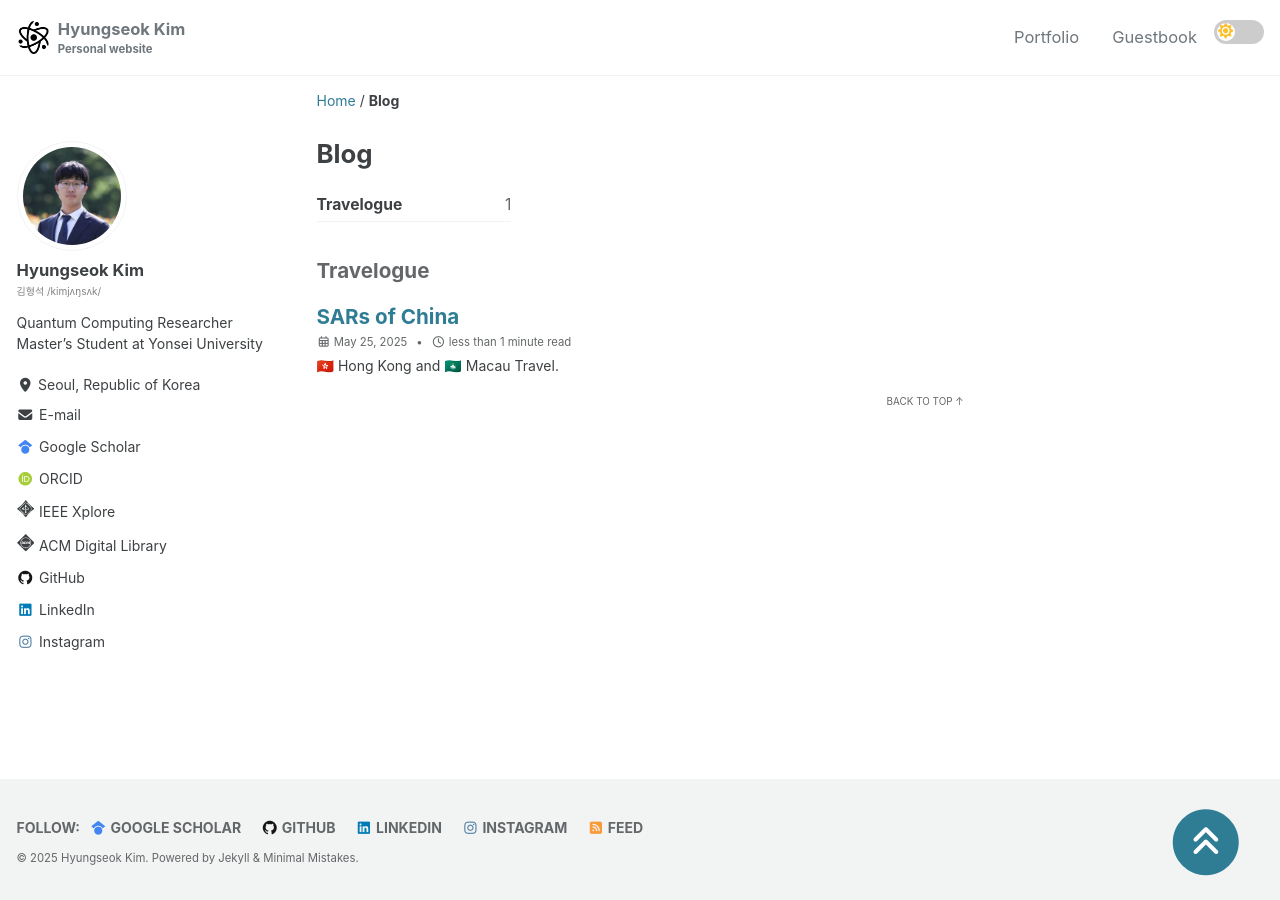
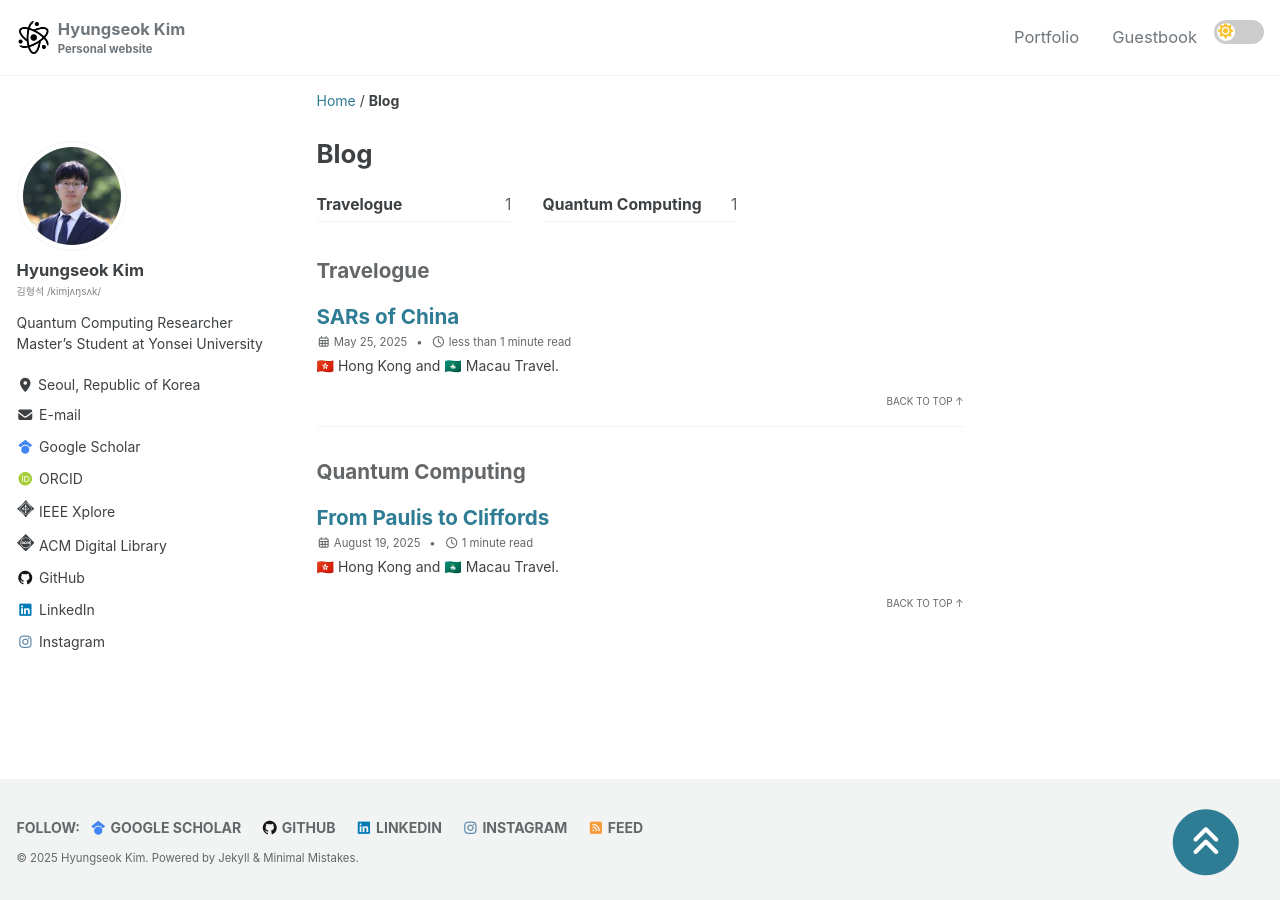
Before and after one commit to fluorite42/fluorite42.github.io, a Jekyll site: the page built from _pages/blog.md, in a window 1280 px wide. Built offline with Jekyll 4.4.1, drawn with Linux system fonts in a browser that asks for light colours; cached includes are drawn as plain includes; emoji names are drawn with the system emoji font; some of the changed lines change nothing that is shown.

Commit message:
ADD Post

```diff
--- a/_includes/scripts.html
+++ b/_includes/scripts.html
@@ -68,3 +68,21 @@
 <script>
   feather.replace();  // Initialize Feather Icons
 </script>
+
+<!-- Add LaTeX support -->
+<script type="text/javascript" async
+    src="https://cdnjs.cloudflare.com/ajax/libs/mathjax/2.7.5/latest.js?config=TeX-MML-AM_CHTML">
+</script>
+
+<script type="text/x-mathjax-config">
+  MathJax.Hub.Config({
+    extensions: ["tex2jax.js"],
+    jax: ["input/TeX", "output/HTML-CSS"],
+    tex2jax: {
+      inlineMath: [ ['$','$'], ["\\(","\\)"] ],
+      displayMath: [ ['$$','$$'], ["\\[","\\]"] ],
+      processEscapes: true
+    },
+    "HTML-CSS": { availableFonts: ["TeX"] }
+  });
+</script>
--- /dev/null
+++ b/_posts/2025-08-19-QC1.md
@@ -0,0 +1,131 @@
+---
+title: "From Paulis to Cliffords"
+excerpt: ":hong_kong: Hong Kong and :macau: Macau Travel."
+category: Quantum Computing
+
+toc: true
+toc_sticky: true
+toc_label: "From Paulis to Cliffords"
+
+date: 2025-08-19
+last_modified_at: 2025-08-19
+---
+
+
+
+This post is about qubits, the fundamental operations we can perform on them, and how these operations give rise to powerful algebraic structures.
+We'll explore the Pauli matrices, the Pauli group, and the Clifford group, which play a central role in everything from quantum algorithms to error correction.
+
+
+##  qubit States and the Pauli Matrices
+
+In classical computing, the fundamental unit is the **bit**, which can be either 0 or 1. In quantum computing, it's the **qubit**. A qubit can exist in a state of 0, 1, or a **superposition** of both. We represent the basis states, `|0>` and `|1>`, as vectors:
+
+$$
+|0\rangle = \begin{pmatrix} 1 \\ 0 \end{pmatrix}, \quad |1\rangle = \begin{pmatrix} 0 \\ 1 \end{pmatrix}
+$$
+
+Quantum operations, or **gates**, are represented by matrices that act on these state vectors. The most fundamental set of operations are the **Pauli matrices**.
+
+* **Identity (I):** The "do nothing" gate.
+    $$ I = \begin{pmatrix} 1 & 0 \\ 0 & 1 \end{pmatrix} $$
+* **Pauli-X (X):** This is the quantum equivalent of a classical NOT gate. It flips `|0>` to `|1>` and vice-versa. It's often called a **bit-flip**.
+    $$ X = \begin{pmatrix} 0 & 1 \\ 1 & 0 \end{pmatrix} $$
+* **Pauli-Z (Z):** This gate leaves `|0>` unchanged but flips the sign (or phase) of `|1>`. It's often called a **phase-flip**.
+    $$ Z = \begin{pmatrix} 1 & 0 \\ 0 & -1 \end{pmatrix} $$
+* **Pauli-Y (Y):** This gate applies both a bit-flip and a phase-flip.
+    $$ Y = \begin{pmatrix} 0 & -i \\ i & 0 \end{pmatrix} $$
+
+These matrices have some crucial properties. They are both **Hermitian** ($A = A^\dagger$) and **Unitary** ($A A^\dagger = I$), which implies that $A^2 = I$. They also have a fascinating relationship: $XYZ = iI$.
+
+<!-- ---
+
+## The Pauli Group ($P_1$)  групи
+
+The Pauli matrices form the basis of a larger structure called the **Pauli Group**. The single-qubit Pauli group, denoted $P_1$, consists of the four Pauli matrices along with global phase factors of $\pm 1$ and $\pm i$. This gives a total of 16 elements:
+
+$$
+P_1 = \{\pm I, \pm iI, \pm X, \pm iX, \pm Y, \pm iY, \pm Z, \pm iZ\}
+$$
+
+The Pauli group is incredibly important because its elements (excluding the identity) represent all possible fundamental, discrete errors that can occur on a single qubit. Understanding this group is the first step toward quantum error correction.
+
+---
+
+## Key Single-Qubit Gates ⚙️
+
+While the Pauli matrices are fundamental, we need a richer set of gates to perform universal quantum computation. Here are a few essential ones.
+
+### Hadamard Gate (H)
+
+The Hadamard gate is one of the most important gates in quantum computing. It is the gate that creates superposition.
+
+$$
+H = \frac{1}{\sqrt{2}} \begin{pmatrix} 1 & 1 \\ 1 & -1 \end{pmatrix}
+$$
+
+When applied to the basis states, it produces the equal superposition states `|+>` and `|->`:
+* $H|0\rangle = \frac{1}{\sqrt{2}}(|0\rangle + |1\rangle) = |+\rangle$
+* $H|1\rangle = \frac{1}{\sqrt{2}}(|0\rangle - |1\rangle) = |-\rangle$
+
+Applying the Hadamard gate twice returns the qubit to its original state, since $H^2 = I$.
+
+### Phase Gate (S)
+
+The S gate (or Phase gate) applies a phase of $i$ to the $|1\rangle$ state. It's considered the "square root of Z".
+
+$$
+S = \begin{pmatrix} 1 & 0 \\ 0 & i \end{pmatrix}
+$$
+
+You can see that applying it twice gives the Z gate: $S^2 = Z$.
+
+---
+
+## The Clifford Group: Symmetries of the Paulis 💎
+
+The next level of abstraction is the **Clifford Group**, $C_1$. A gate $V$ is a member of the Clifford group if, when it's used to "conjugate" any element of the Pauli group $P \in P_1$, the result is another element of the Pauli group. Mathematically:
+
+$$
+\text{For } V \in C_1, \quad V P V^\dagger \in P_1 \quad \text{for all } P \in P_1
+$$
+
+In essence, Clifford gates are operations that map the set of Pauli operators back onto itself. They represent the "symmetries" of the Pauli group.
+
+Let's see this in action with the gates we've learned:
+
+* **Hadamard (H) is a Clifford gate:** It swaps the X and Z operators.
+    $$ H X H^\dagger = Z $$
+    $$ H Z H^\dagger = X $$
+* **Phase (S) is a Clifford gate:** It maps the X operator to the Y operator.
+    $$ S X S^\dagger = Y $$
+    $$ S Z S^\dagger = Z \quad (\text{Z is unchanged})$$
+
+Gates like H and S are crucial because they can be efficiently simulated on a classical computer (a result known as the Gottesman-Knill theorem). To achieve universal quantum computation, we need at least one non-Clifford gate.
+
+---
+
+## Extending to Multiple Qubits: The CNOT Gate 얽힘
+
+To build a quantum computer, we need gates that can act on multiple qubits at once and create **entanglement**. The most common two-qubit gate is the **Controlled-NOT (CNOT)** gate.
+
+The CNOT gate has two input qubits: a **control** and a **target**. It flips the target qubit if and only if the control qubit is in the state $|1\rangle$. Its matrix representation is:
+
+$$
+CX = \begin{pmatrix}
+1 & 0 & 0 & 0 \\
+0 & 1 & 0 & 0 \\
+0 & 0 & 0 & 1 \\
+0 & 0 & 1 & 0
+\end{pmatrix}
+$$
+
+The CNOT gate is also a Clifford gate. A very important identity, noted in the memos, shows how errors propagate through a CNOT. If you have an X-error (a bit-flip) on the control qubit before the gate, it becomes an X-error on *both* the control and target qubits after the gate. We use the tensor product ($\otimes$) to describe multi-qubit operators:
+
+$$
+CX (X \otimes I) CX^\dagger = X \otimes X
+$$
+
+This property is fundamental to designing quantum error-correcting codes.
+
+In the next post, we will delve deeper into the algebraic structures seen in the second memo, including the full Clifford group, its size, and its relationship with universal gate sets. -->
```
